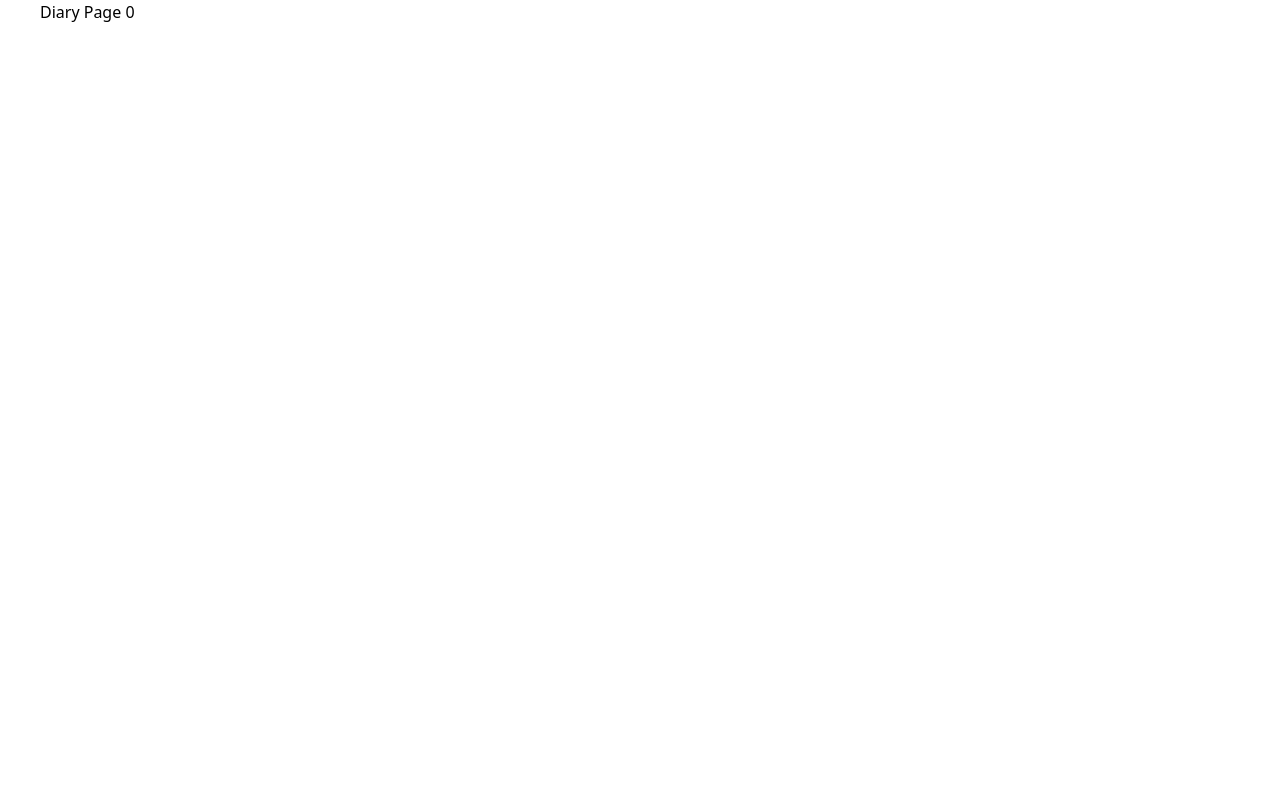
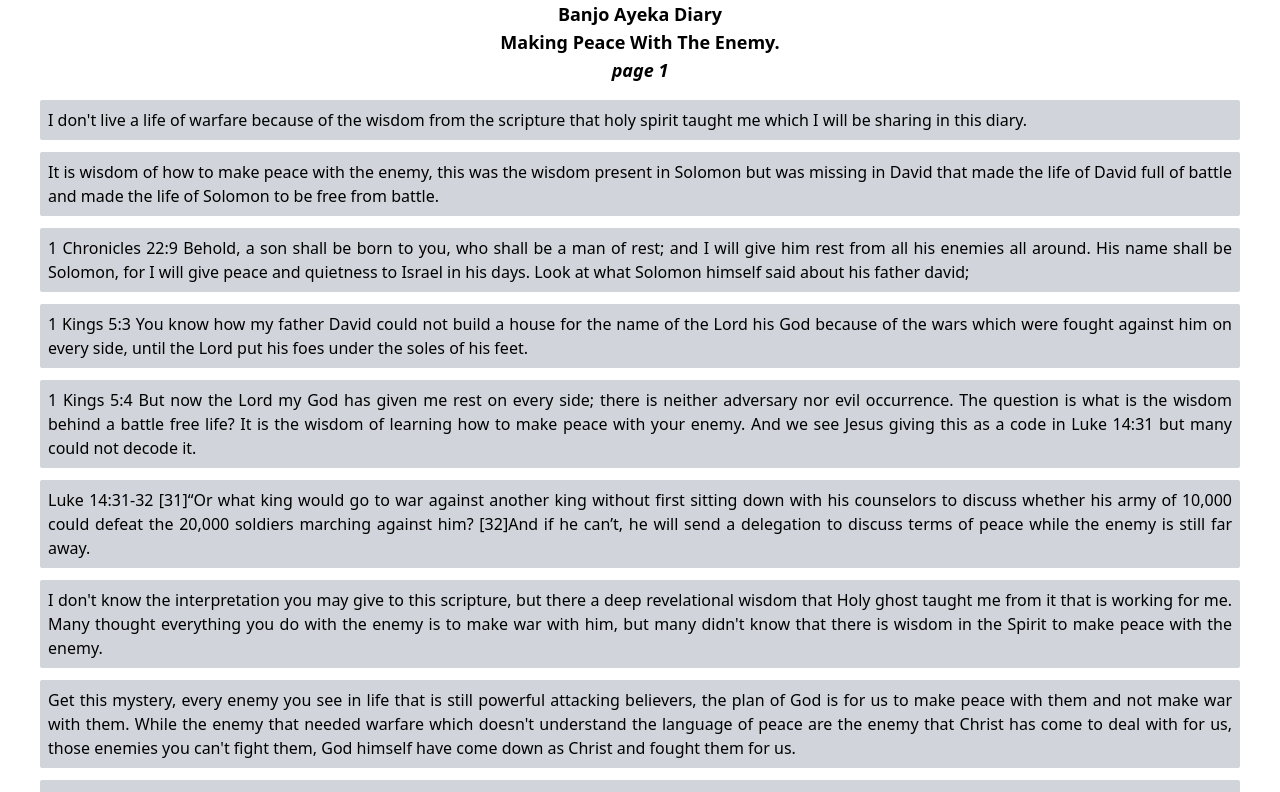
Before and after one commit to Temitope15/Time-to-eat, a React (Vite) app: page /diary/0 in a window 1280 px wide. Shown: the top 792 px of the page. Built offline with nearby package versions, Linux system fonts and the light colour scheme; a web font is replaced by a local one.

Commit message:
sucessfully route the blog dynamically

```diff
--- a/src/data/banjo-diary.js
+++ b/src/data/banjo-diary.js
@@ -1,6 +1,6 @@
 export const banjoDiary = [
   {
-    id: 1,
+    id: 0,
     bookName:"Banjo Ayeka Diary",
     title: "Making Peace With The Enemy.",
     content: [
@@ -85,7 +85,7 @@ export const banjoDiary = [
     ],
   },
   {
-    id: 2,
+    id: 1,
     bookName:"Banjo Ayeka Diary",
     title: "Negotiating With The Enemy.",
     content: [
--- a/src/pages/diaryPage.jsx
+++ b/src/pages/diaryPage.jsx
@@ -1,29 +1,39 @@
-
 import { banjoDiary } from "../data/banjo-diary";
-import { useParams } from 'react-router-dom';
+import { useParams } from "react-router-dom";
+import Footer from "../components/footer";
 
 const DiaryPages = () => {
-    const { id } = useParams();
-    const filteredData = banjoDiary
-    .filter((pages)=> pages.id === id)
-        .map((pages)=>(
-          <p key={pages.id} className="text-justify">
-          {/* then loop through the text content array */}
-          <p className="font-bold text-lg text-center">{pages.bookName}</p>
-          <h1 className="font-bold text-lg text-center">{pages.title}<span><p className="italic font-semibold mb-4">page {pages.id}</p></span></h1>
+  const { id } = useParams();
+  const result = banjoDiary[id];
 
-            {pages.content.map((text)=>(
-              <p key={text} className="mb-3">{text}</p>
+  return (
+    <>
+      {id ? (
+        <div className="md:px-10 px-6">
+          <div className="text-justify">
+            <p className="font-bold text-lg text-center">{result.bookName}</p>
+            <h1 className="font-bold text-lg text-center">
+              {result.title}
+              <span>
+                <p className="italic font-semibold mb-4">
+                  page {result.id + 1}
+                </p>
+              </span>
+            </h1>
+
+            {result.content.map((text) => (
+              <p key={text} className="mb-3 bg-gray-300 p-2 rounded-sm">
+                {text}
+              </p>
             ))}
-          </p>
-        ))
-    return ( <>
-        <div className="px-10 ">
-        <h1>Diary Page {id}</h1>
-      {/* loop through the banjo diary pages */}
-        <div>{filteredData}</div>
-      </div>
-    </> );
-}
+          </div>
+        </div>
+      ) : (
+        <p>Page not found</p>
+      )}
+      <Footer/>
+    </>
+  );
+};
 
 export default DiaryPages;
--- a/src/pages/home.jsx
+++ b/src/pages/home.jsx
@@ -11,6 +11,7 @@ import AudioTeaching from "../components/audio-teachings";
 
 const Home = () => {
   const slicedBooks = books.slice(0, 3);
+  const currentBook = "Banjo Ayeka Diary"
 
   const bookLibraryText = "Books written by Pastor Banjo Ayeka";
   return (
@@ -23,10 +24,13 @@ const Home = () => {
 
       <TimeToEat />
       <div className="p-4 border-b border-blue-500">
-        <h1 className="font-primary font-bold text-xl  italic px-4 flex items-center gap-2"><BsPenFill className="text-blue-500"/>Latest on Banjo Ayeka Diary...</h1>
+        <h1 className="font-primary font-bold text-xl  italic px-4 flex items-center gap-2">
+          <BsPenFill className="text-blue-500" />
+          Latest on {currentBook}...
+        </h1>
         <Card pages={banjoDiary} />
       </div>
-      <AudioTeaching/>
+      <AudioTeaching />
 
       <Footer />
     </div>
```
